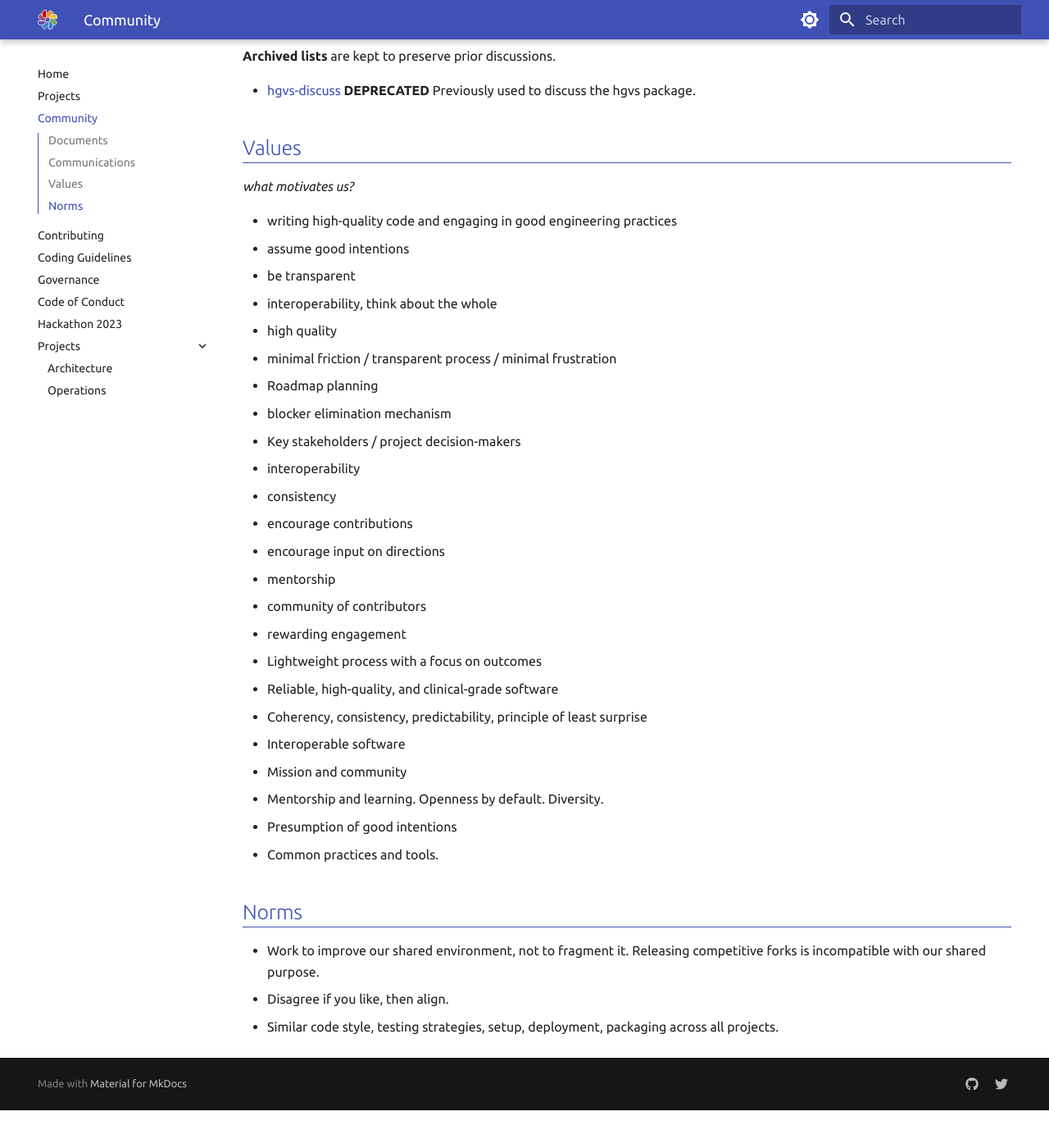
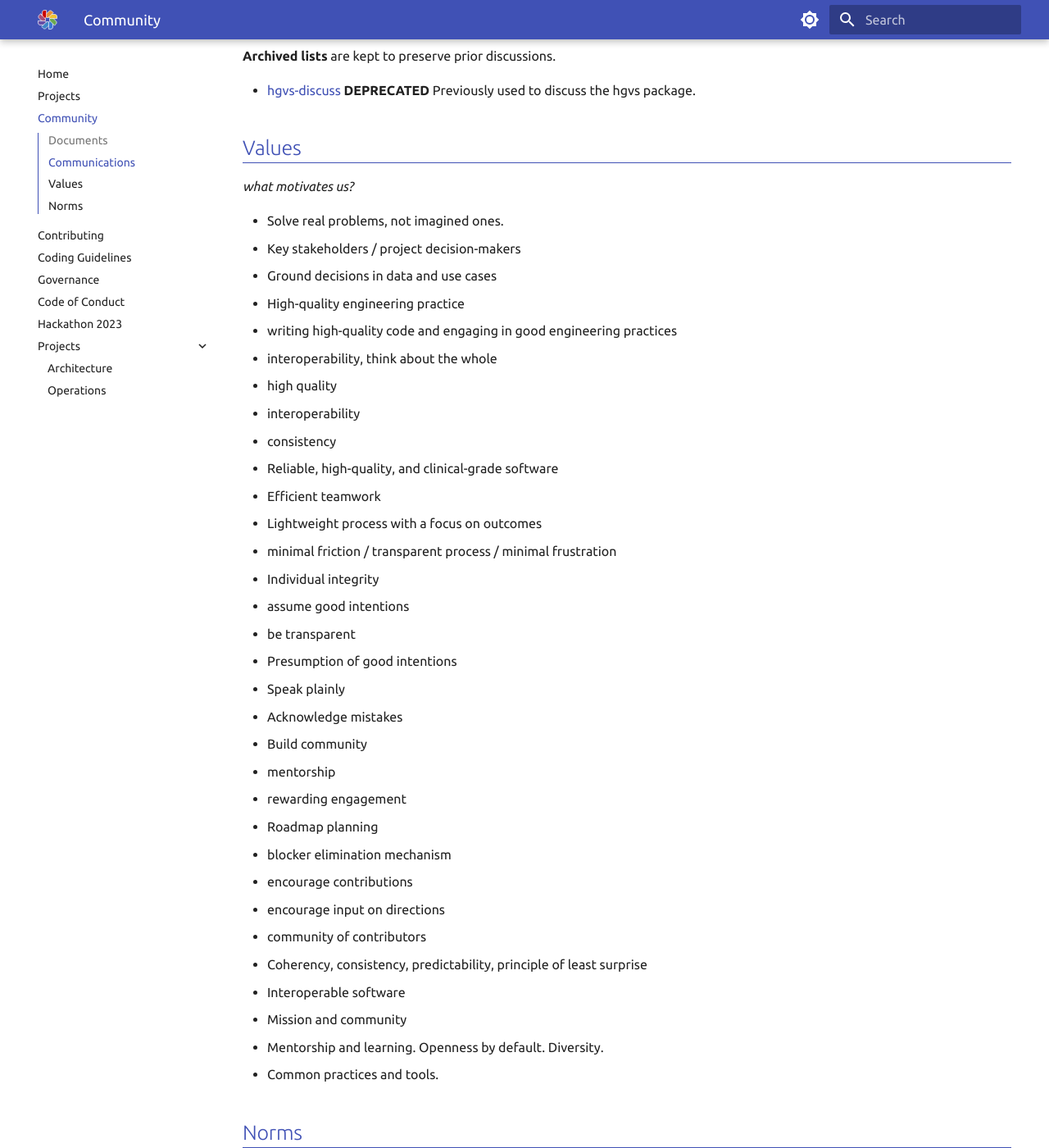
Before and after one commit to biocommons/biocommons.github.io, an MkDocs documentation site: the page built from docs/community.md, in a window 1280 px wide and 1400 px high, scrolled down 825 px. Shown: the whole window at 82% size. Built offline with MkDocs 1.6.1 and Material for MkDocs 9.7.7, drawn with Linux system fonts in a browser that asks for light colours; before the commit the page ends 2179 px from its top, so only the background shows below that.

Commit message:
rearrange values

```diff
--- a/docs/community.md
+++ b/docs/community.md
@@ -49,29 +49,43 @@
 
 *what motivates us?*
 
-* writing high-quality code and engaging in good engineering practices
-* assume good intentions
-* be transparent
-* interoperability, think about the whole
-* high quality
+* Solve real problems, not imagined ones.
+  - Key stakeholders / project decision-makers
+  - Ground decisions in data and use cases
+
+* High-quality engineering practice
+  - writing high-quality code and engaging in good engineering practices
+  - interoperability, think about the whole
+  - high quality
+  - interoperability
+  - consistency
+  - Reliable, high-quality, and clinical-grade software
+
+* Efficient teamwork
+* Lightweight process with a focus on outcomes
 * minimal friction / transparent process / minimal frustration
+
+* Individual integrity
+  - assume good intentions
+  - be transparent
+  - Presumption of good intentions
+  - Speak plainly
+  - Acknowledge mistakes
+
+* Build community
+* mentorship
+* rewarding engagement
+
+
 * Roadmap planning
 * blocker elimination mechanism
-* Key stakeholders / project decision-makers
-* interoperability
-* consistency
 * encourage contributions
 * encourage input on directions
-* mentorship
 * community of contributors
-* rewarding engagement
-* Lightweight process with a focus on outcomes
-* Reliable, high-quality, and clinical-grade software
 * Coherency, consistency, predictability, principle of least surprise
 * Interoperable software
 * Mission and community
 * Mentorship and learning. Openness by default. Diversity.
-* Presumption of good intentions
 * Common practices and tools.
 
 
```
